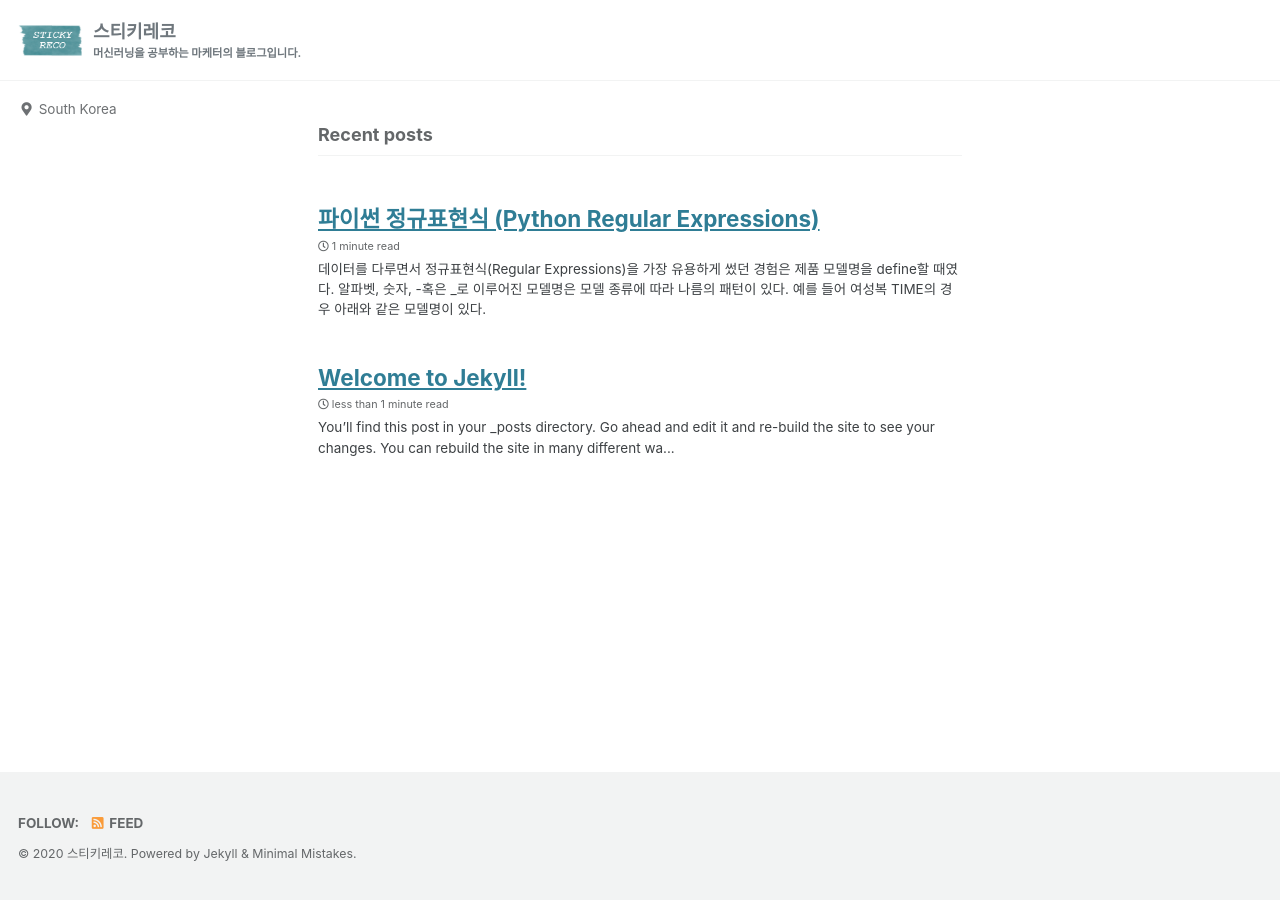
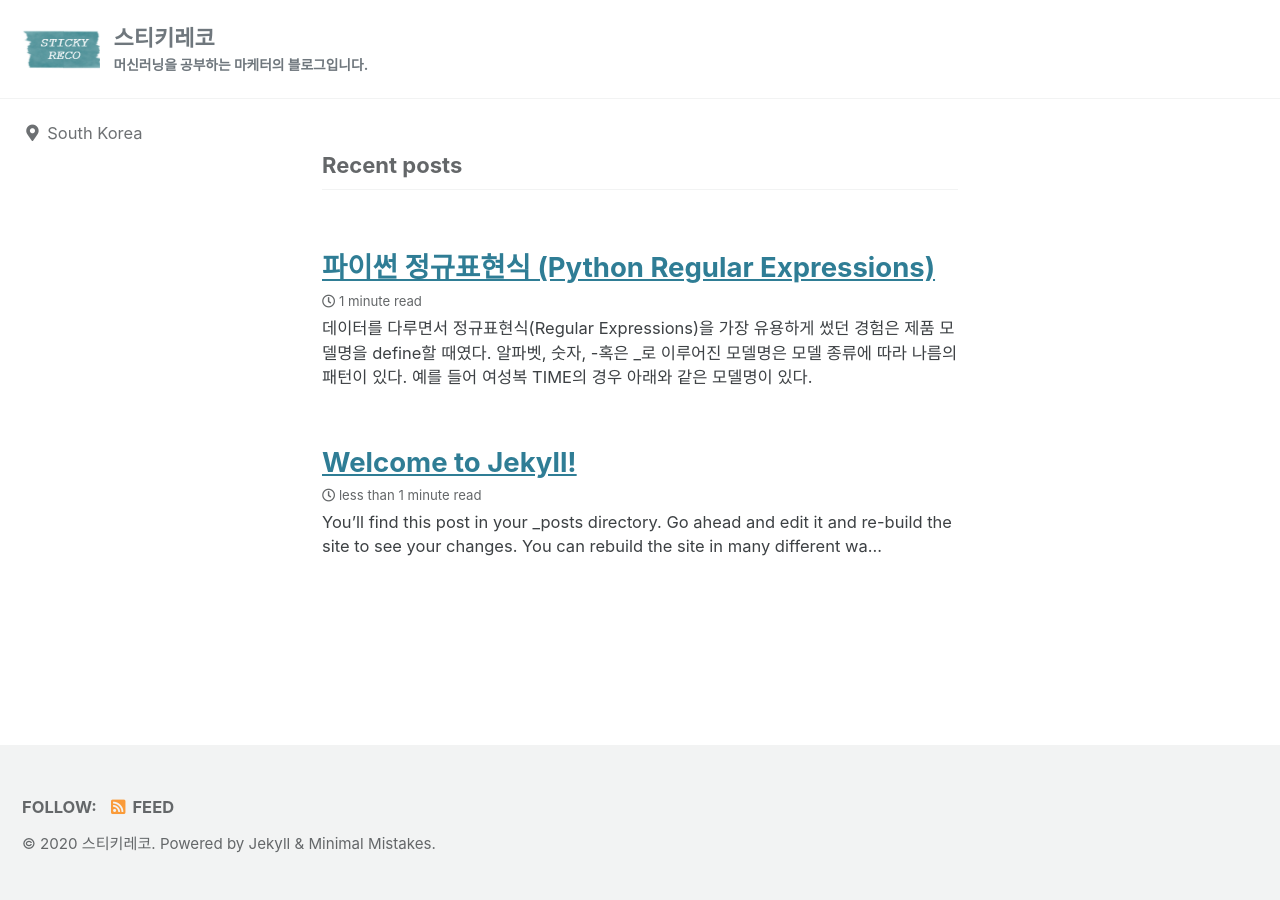
Before and after one commit to amoryoungakim/amoryoungakim.github.io, a Jekyll site: the page built from index.html, in a window 1280 px wide. Built offline with Jekyll 4.4.1, drawn with Linux system fonts in a browser that asks for light colours; cached includes are drawn as plain includes; the list of posts is cut into pages by our own code.

Commit message:
Update main.scss

```diff
--- a/assets/css/main.scss
+++ b/assets/css/main.scss
@@ -6,19 +6,3 @@
 
 @import "minimal-mistakes/skins/{{ site.minimal_mistakes_skin | default: 'default' }}"; // skin
 @import "minimal-mistakes"; // main partials
-
-html {
-  font-size: 14px; // change to whatever
-
-  @include breakpoint($medium) {
-    font-size: 14px; // change to whatever
-  }
-
-  @include breakpoint($large) {
-    font-size: 16px; // change to whatever
-  }
-
-  @include breakpoint($x-large) {
-    font-size: 18px; // change to whatever
-  }
-}
```
